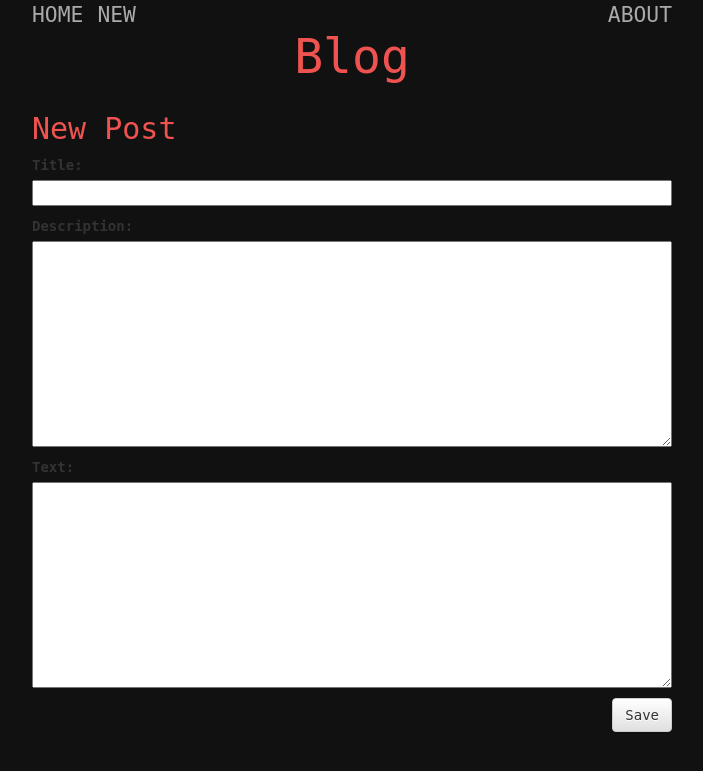
After one commit to MadMin3r/bcw-django-site, a Django app: page /post/new in a window 1280 px wide. The commit adds this page. Shown: the top 771 px of the page, without its empty margins (288-991 px from the left). Run offline with Django 3.2, Linux system fonts and the light colour scheme; some libraries are stand-ins or nearby versions.

Commit message:
Added new post form, added top menu

```diff
--- /dev/null
+++ b/blog/forms.py
@@ -0,0 +1,11 @@
+from django import forms
+from .models import Post
+
+
+class PostForm(forms.ModelForm):
+
+
+
+    class Meta:
+        model = Post
+        fields = ('title', 'description', 'text',)
--- a/blog/models.py
+++ b/blog/models.py
@@ -8,7 +8,7 @@ class Post(models.Model):
     author = models.ForeignKey(settings.AUTH_USER_MODEL, on_delete=models.CASCADE)
     title = models.CharField(max_length=200)
     text = models.TextField()
-    description = models.TextField(default="")
+    description = models.TextField(max_length=400)
     created_date = models.DateTimeField(default=timezone.now)
     published_date = models.DateTimeField(blank=True, null=True)
 
--- a/blog/static/css/blog.css
+++ b/blog/static/css/blog.css
@@ -1,7 +1,6 @@
 .page-header {
-    margin: 0;
-    padding: 0px 20px 20px 40px;
-    border-bottom: 0;
+    margin: 0% 25% 0% 25%;
+    border: 0;
 }
 
 .page-header h1, .page-header h1 a, .page-header h1 a:visited, .page-header h1 a:active {
@@ -9,6 +8,29 @@
     font-size: 36pt;
     text-decoration: none;
     text-align: center;
+    margin: 0;
+}
+
+.top-menu {
+    display: flex;
+}
+
+.top-menu a {
+    font-size: 16pt;
+    color: #AAAAAA;
+    text-decoration: none;
+}
+
+.top-menu .left {
+    margin-right: 1em;
+}
+
+.top-menu .right {
+    margin-left: 1em;
+}
+
+.top-menu .margin-right-auto {
+    margin-right: auto;
 }
 
 h1, h2, h3, h4 {
@@ -29,17 +51,10 @@ h1, h2, h3, h4 {
     width: 100%;
 }
 
-.top-menu, .top-menu:hover, .top-menu:visited {
-    color: #FFFFFF;
-    float: right;
-    font-size: 26pt;
-    margin-right: 20px;
-}
-
 .post-preview {
-    margin-left: 20%;
-    margin-right: 20%;
-    width: 60%;
+    margin-left: 10%;
+    margin-right: 10%;
+    width: 80%;
 }
 .post h4 {
     font-size: 2em;
--- a/blog/templates/blog/base.html
+++ b/blog/templates/blog/base.html
@@ -5,12 +5,22 @@
         <title>Harry's Blog</title>
         <link rel="stylesheet" href="//maxcdn.bootstrapcdn.com/bootstrap/3.2.0/css/bootstrap.min.css">
         <link rel="stylesheet" href="//maxcdn.bootstrapcdn.com/bootstrap/3.2.0/css/bootstrap-theme.min.css">
-
         <link rel="stylesheet" href="{% static 'css/blog.css' %}">
     </head>
     <body>
         <div class="page-header">
-            <h1><a href="/">Harry's Blog</a></h1>
+            <div class="top-menu">
+                <div class="left">
+                    <a href="/">HOME</a>
+                </div>
+                <div class="left margin-right-auto">
+                    <a href="{% url 'post_new' %}">NEW</a>
+                </div>
+                <div class="right">
+                    <a href="/about">ABOUT</a>
+                </div>
+            </div>
+            <h1>Blog</h1>
         </div>
 
         <div class="content container">
--- /dev/null
+++ b/blog/templates/blog/post_edit.html
@@ -0,0 +1,9 @@
+{% extends 'blog/base.html' %}
+
+{% block content %}
+    <h2>New Post</h2>
+    <form method="POST" class="post-form">{% csrf_token %}
+        {{ form.as_p }}
+        <button type="submit" class="save btn btn-default">Save</button>
+    </form>
+{% endblock %}
--- a/blog/urls.py
+++ b/blog/urls.py
@@ -5,4 +5,7 @@ from . import views
 urlpatterns = [
     path('', views.post_list, name='post_list'),
     path('post/<int:pk>/', views.post_detail, name='post_detail'),
+    path('post/new', views.post_new, name='post_new'),
+    path('about', views.about_me, name='about_me'),
+
 ]
--- a/blog/views.py
+++ b/blog/views.py
@@ -1,6 +1,7 @@
-from django.shortcuts import render, get_object_or_404
+from django.shortcuts import render, get_object_or_404, redirect
 from .models import Post
 from django.utils import timezone
+from .forms import PostForm
 # Create your views here.
 
 
@@ -11,3 +12,22 @@ def post_list(request):
 def post_detail(request, pk):
     post = get_object_or_404(Post, pk=pk)
     return render(request, 'blog/post_detail.html', {'post': post})
+
+def post_new(request):
+    if request.method == "POST":
+        form = PostForm(request.POST)
+
+        if form.is_valid():
+            post = form.save(commit=False)
+            post.author = request.user
+            post.published_date = timezone.now()
+            post.save()
+
+            return redirect('post_detail', pk=post.pk)
+    else:
+        form = PostForm()
+
+    return render(request, 'blog/post_edit.html', {'form': form})
+
+def about_me(request):
+    return render(request, 'blog/about.html')
```
Also changed, not shown: blog/templates/blog/about.html (added, +9 -0 lines).
